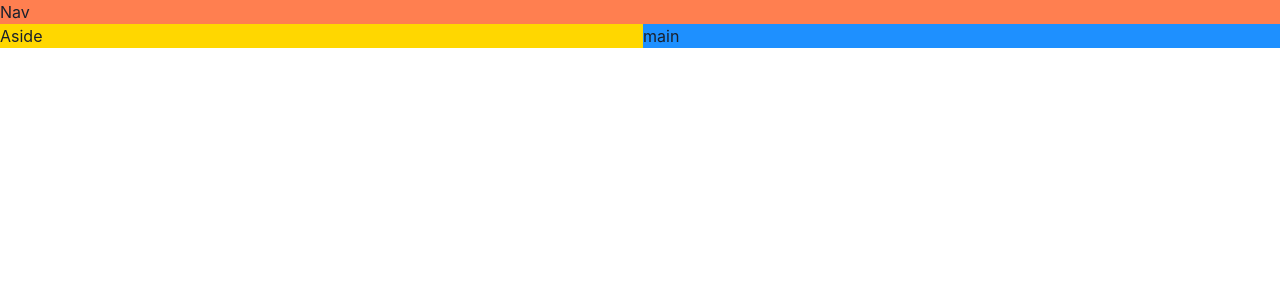
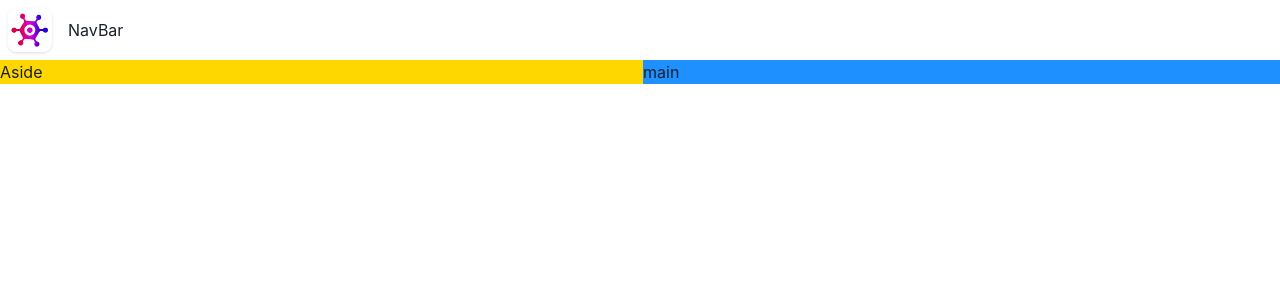
Before and after one commit to DGT-INT/Game-Website, a React (Vite) app: page / in a window 1280 px wide. Shown: the top 300 px of the page. Built offline with nearby package versions, Linux system fonts and the light colour scheme.

Commit message:
Building the NavBar

```diff
--- a/src/App.tsx
+++ b/src/App.tsx
@@ -1,4 +1,5 @@
 import { Grid, GridItem, Show } from "@chakra-ui/react";
+import NavBar from "./components/NavBar";
 
 function App() {
   return (
@@ -8,8 +9,8 @@
         lg: '"nav nav" "aside main"', //1024px
       }}
     >
-      <GridItem area="nav" bg="coral">
-        Nav
+      <GridItem area="nav">
+        <NavBar />
       </GridItem>
       <Show above="lg">
         <GridItem area="aside" bg="gold">
--- /dev/null
+++ b/src/components/NavBar.tsx
@@ -0,0 +1,13 @@
+import { HStack, Image, Text } from "@chakra-ui/react";
+import logo from "../assets/logo.webp";
+
+const NavBar = () => {
+  return (
+    <HStack>
+      <Image src={logo} boxSize="60px" />
+      <Text>NavBar</Text>
+    </HStack>
+  );
+};
+
+export default NavBar;
```
Also changed, not shown: src/assets/logo.webp (added).
